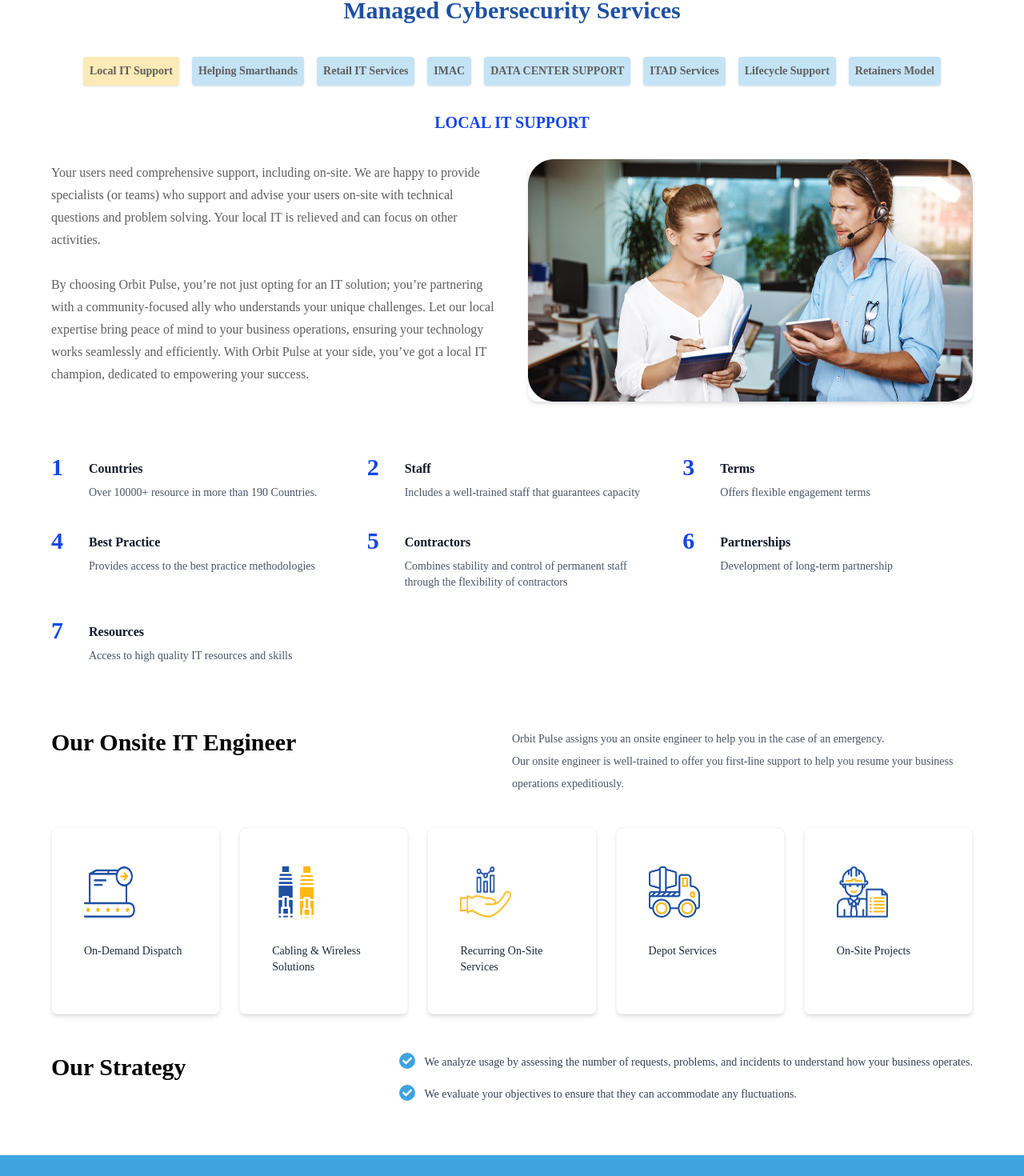
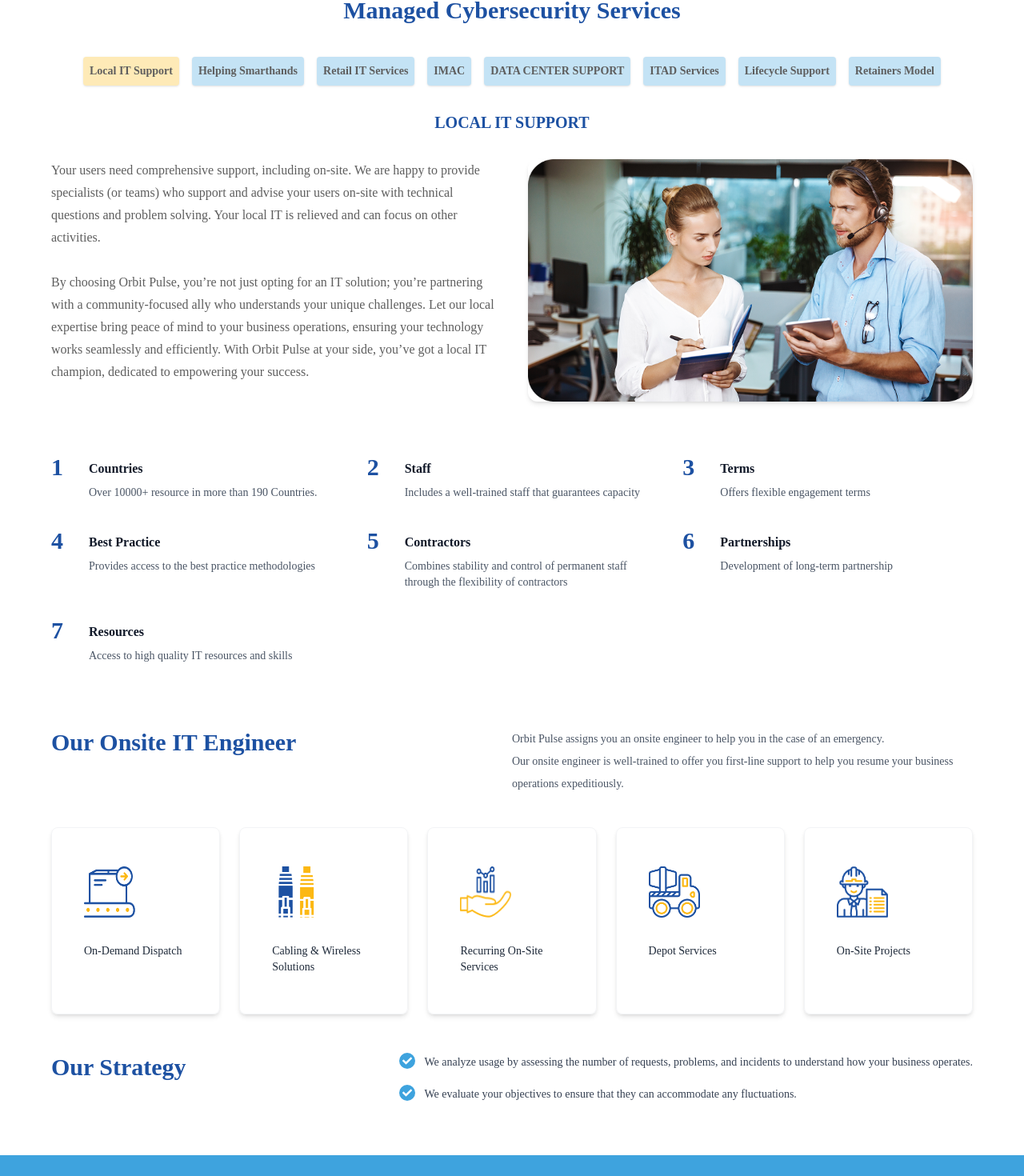
Before and after one commit to Hammad-Khan-025/Orbit-pulse, a React (Vite) app: page /services/flexible-on-support in a window 1280 px wide. Shown: the part 1052-2522 px from the top of the page at 80% size. Built offline with nearby package versions, Linux system fonts and the light colour scheme; a web font is replaced by a local one.

Commit message:
final changes

```diff
--- a/src/components/Header.jsx
+++ b/src/components/Header.jsx
@@ -80,9 +80,9 @@ const Header = () => {
   const [isMobileServicesOpen, setIsMobileServicesOpen] = useState(false);
 
   return (
-    <header className="flex justify-between items-center h-40 tracking-wider font-semibold px-6 lg:px-20 relative z-40 bg-white max-w-screen-xl mx-auto">
+    <header className="flex justify-between items-center h-32 sm:h-40 tracking-wider font-semibold px-6 lg:px-20 relative z-40 bg-white max-w-screen-xl mx-auto">
       <NavLink to="/" className="flex-shrink-0">
-        <img src={logo} alt="OrbitPulse Logo" className="w-52 lg:w-72" />
+        <img src={logo} alt="OrbitPulse Logo" className="w-48 lg:w-56" />
       </NavLink>
 
       <div className="flex items-center">
@@ -174,7 +174,7 @@ const Header = () => {
       </div>
 
       {isMobileMenuOpen && (
-        <div className="absolute top-40 left-0 w-full bg-white shadow-md lg:hidden p-5 z-50">
+        <div className="absolute top-32 left-0 w-full bg-white shadow-md lg:hidden p-5 z-50">
           <ul className="flex flex-col gap-4 text-[#8D8D8D]">
             <li>
               <NavLink
--- a/src/pages/Contact.jsx
+++ b/src/pages/Contact.jsx
@@ -35,11 +35,15 @@ const Contact = () => {
   const validateForm = () => {
     const newErrors = {};
 
-    if (!formData.firstName.trim()) newErrors.firstName = "First Name is required*";
-    if (!formData.lastName.trim()) newErrors.lastName = "Last Name is required*";
+    if (!formData.firstName.trim())
+      newErrors.firstName = "First Name is required*";
+    if (!formData.lastName.trim())
+      newErrors.lastName = "Last Name is required*";
     if (!formData.email.trim()) newErrors.email = "Email is required*";
-    if (!formData.jobTitle.trim()) newErrors.jobTitle = "Job Title is required*";
-    if (!formData.notRobot) newErrors.notRobot = "Please confirm you are not a robot*";
+    if (!formData.jobTitle.trim())
+      newErrors.jobTitle = "Job Title is required*";
+    if (!formData.notRobot)
+      newErrors.notRobot = "Please confirm you are not a robot*";
 
     // Check that at least one checkbox is selected in the "Requesting" field
     if (
@@ -122,7 +126,7 @@ const Contact = () => {
 
           {/* Right Section */}
           <div className="border border-gray-200 shadow-2xl">
-            <video src={contactVideo} controls></video>
+            <video src={contactVideo} autoPlay loop muted></video>
           </div>
         </div>
       </section>
@@ -191,7 +195,9 @@ const Contact = () => {
                     className="w-full border border-gray-300 p-2 rounded focus:ring-blue-500 focus:border-blue-500"
                   />
                   {errors.firstName && (
-                    <p className="text-red-600 text-sm mt-2">{errors.firstName}</p>
+                    <p className="text-red-600 text-sm mt-2">
+                      {errors.firstName}
+                    </p>
                   )}
                 </div>
                 <div className="w-full">
@@ -204,7 +210,9 @@ const Contact = () => {
                     className="w-full border border-gray-300 p-2 rounded focus:ring-blue-500 focus:border-blue-500"
                   />
                   {errors.lastName && (
-                    <p className="text-red-600 text-sm mt-2">{errors.lastName}</p>
+                    <p className="text-red-600 text-sm mt-2">
+                      {errors.lastName}
+                    </p>
                   )}
                 </div>
               </div>
@@ -246,9 +254,7 @@ const Contact = () => {
 
             {/* Phone Number */}
             <div>
-              <label className="block font-bold mt-6 mb-3">
-                Phone Number
-              </label>
+              <label className="block font-bold mt-6 mb-3">Phone Number</label>
               <input
                 type="text"
                 name="phone"
@@ -298,7 +304,10 @@ const Contact = () => {
 
       {/* Custom Success Modal */}
       {isModalOpen && (
-        <ContactModal message="Form submitted successfully!" onClose={closeModal} />
+        <ContactModal
+          message="Form submitted successfully!"
+          onClose={closeModal}
+        />
       )}
     </article>
   );
--- a/src/pages/services/FlexibleOnSite.jsx
+++ b/src/pages/services/FlexibleOnSite.jsx
@@ -252,10 +252,10 @@ const FlexibleOnSite = () => {
           </div>
 
           <div className="px-5 sm:px-0">
-            <h3 className="text-xl font-bold text-blue-700 my-6 sm:my-8 text-center">
+            <h3 className="text-xl font-bold text-[#1D51A2] my-6 sm:my-8 text-center">
               {activeTab.title.toUpperCase()}
             </h3>
-            <div className="flex flex-col sm:flex-row items-center gap-6 sm:gap-10 my-6">
+            <div className="flex flex-col sm:flex-row gap-6 sm:gap-10 my-6">
               <p className="text-[#5E5E5E] mb-4 max-w-xl leading-7 sm:w-1/2">
                 {activeTab.content}
               </p>
@@ -275,7 +275,7 @@ const FlexibleOnSite = () => {
       <div className="grid md:grid-cols-3 sm:grid-cols-2 grid-cols-1 gap-8">
         {features.map(({ number, title, description }) => (
           <div key={number} className="space-y-1 flex gap-5 sm:gap-8">
-            <h3 className="text-blue-700 text-xl sm:text-3xl font-semibold">{number}</h3>
+            <h3 className="text-[#1D51A2] text-xl sm:text-3xl font-semibold">{number}</h3>
             <div>
             <p className="font-semibold text-gray-900 my-1 sm:my-2">{title}</p>
             <p className="text-gray-600 text-sm">{description}</p>
@@ -287,7 +287,7 @@ const FlexibleOnSite = () => {
 
     <div className="max-w-6xl mx-auto px-4 sm:px-0 py-6 sm:py-10 pb-10">
       <div className="md:flex justify-between items-start mb-10">
-        <h2 className="text-2xl sm:text-3xl font-bold text-black mb-4 md:mb-0">Our Onsite IT Engineer</h2>
+        <h2 className="text-2xl sm:text-3xl font-bold text-[#1D51A2] mb-4 md:mb-0">Our Onsite IT Engineer</h2>
         <p className="md:w-1/2 text-gray-600 text-sm leading-7">
           Orbit Pulse assigns you an onsite engineer to help you in the case of an emergency.
           <br />
@@ -302,7 +302,7 @@ const FlexibleOnSite = () => {
           key={index}
           className="group flex flex-col items-center sm:items-start rounded-lg px-6 sm:px-10 py-10 sm:py-12 shadow-md border border-gray-100 hover:bg-[#3EA3DE] transition duration-300"
         >
-          <img src={service.icon} alt={service.title} className="w-16 h-16 text-blue-600" />
+          <img src={service.icon} alt={service.title} className="w-16 h-16 " />
           <p className="mt-6 sm:mt-8 text-sm font-medium text-gray-800 group-hover:text-white">
             {service.title}
           </p>
@@ -312,7 +312,7 @@ const FlexibleOnSite = () => {
       </div>
 
       <div className="flex flex-col sm:flex-row justify-between gap-6 sm:gap-20 mt-12 sm:mb-6">
-      <h2 className="text-2xl sm:text-3xl font-bold mb-4 sm:w-60">Our Strategy</h2>
+      <h2 className="text-2xl sm:text-3xl font-bold mb-4 sm:w-60 text-[#1D51A2]">Our Strategy</h2>
       <ul className="space-y-4">
         <li className="flex items-start">
           <span className="bg-[#3EA3DE] p-1 rounded-full text-white text-xs shrink-0"><FaCheck /></span>
```
